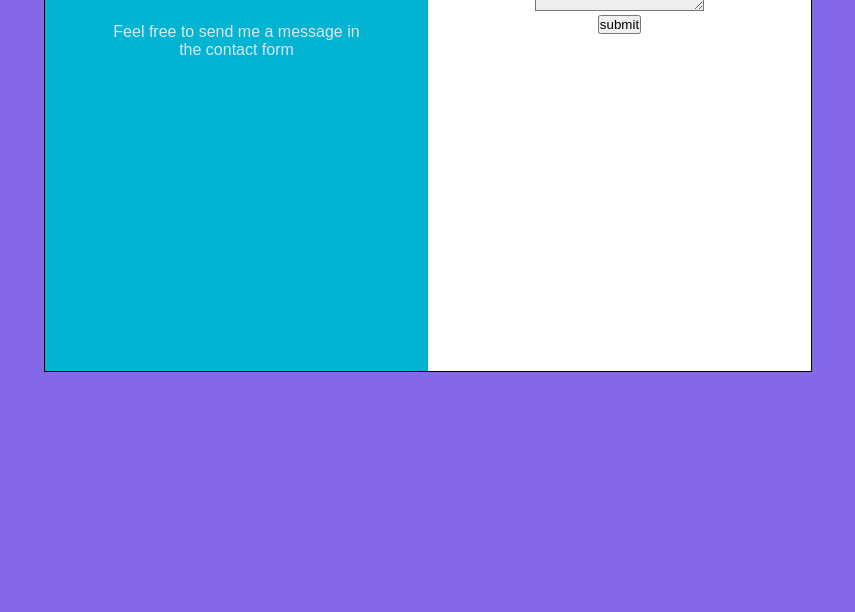
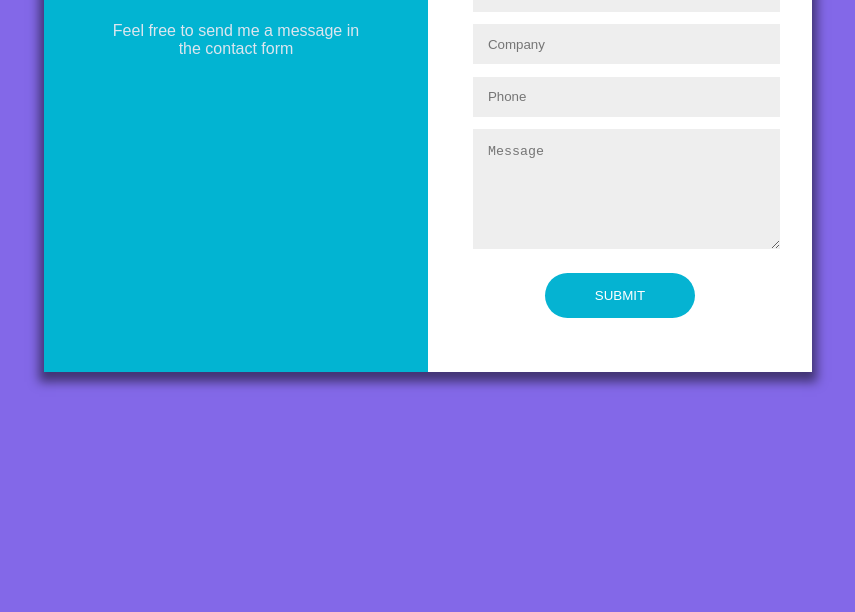
Before and after one commit to AyaSaber33/NTI-Session1-Task, a plain HTML site: page index.html in a window 1280 px wide. Shown: the part 239-851 px from the top of the page, without its empty margins (212-1067 px from the left). Drawn offline with Linux system fonts and the light colour scheme.

Commit message:
finish task1

```diff
--- a/index.html
+++ b/index.html
@@ -20,14 +20,14 @@
             </div><div id="rightHalf">
                 <div id="rightContent">
                     <h2> contact</h2>
-                    <p id="required">*requird</p>
+                    <p id="required">*Requird</p>
                     <form>
                         <input type="text" placeholder="Name*"> <br>
                         <input type="Email" placeholder="Email*"><br>
                         <input type="text" placeholder="Company"><br>
                         <input type="tel" placeholder="Phone"><br>
-                        <textarea placeholder="Message" rows="5" cols="19"></textarea><br>
-                        <button type="submit">submit</button>
+                        <textarea placeholder="Message" rows="7" cols="19"></textarea><br>
+                        <button type="submit" id="submit">SUBMIT</button>
             </form>
                 </div>
             </div>
--- a/style.css
+++ b/style.css
@@ -16,8 +16,9 @@ html, body{
     width: 60%;
     height: 70%;
     margin: auto;
-    border: 1px solid;
+    border: 1px none;
     margin-top: 4%;
+    box-shadow: 0px 5px 10px 5px rgba(0, 0, 0, 0.5);
 }
 
 #rightHalf{
@@ -26,11 +27,15 @@ html, body{
     height : 100%;
     box-sizing: border-box;
     display: inline-block;
+    overflow: hidden;
 }
 input{
  background-color: rgba(238,238,238,255);
- width: 20%;
- height: 20%;
+ width: 100%;
+ height: 40px;
+ margin: 2%;
+ border: none;
+ padding-left: 5%;
 
 }
 
@@ -48,6 +53,7 @@ color: white;
 #rightContent{
 text-align: center;
 margin: auto;
+padding: 10%;
 }
 
 #leftContent{
@@ -69,4 +75,29 @@ h1{
 }
 textarea{
  background-color: rgba(238,238,238,255);
+ width: 100%;
+ height: 100%;
+ margin-top: 2%;
+ padding-left: 5%;
+ padding-top: 5%;
+ margin-left: 2%;
+ border: none;
 }
+h2{
+    font-size: 40px ;
+    font-family: arial;
+}
+#required{
+    margin-right: 80%;
+}
+#submit{
+    color: white;
+    background-color: #05b3d2;
+    border: none;
+    border-radius: 50px;
+    /* height: 60%;
+    width: 40%; */
+    padding: 15px 50px;
+    cursor: pointer;
+    margin: 20px 5px;
+}
```
